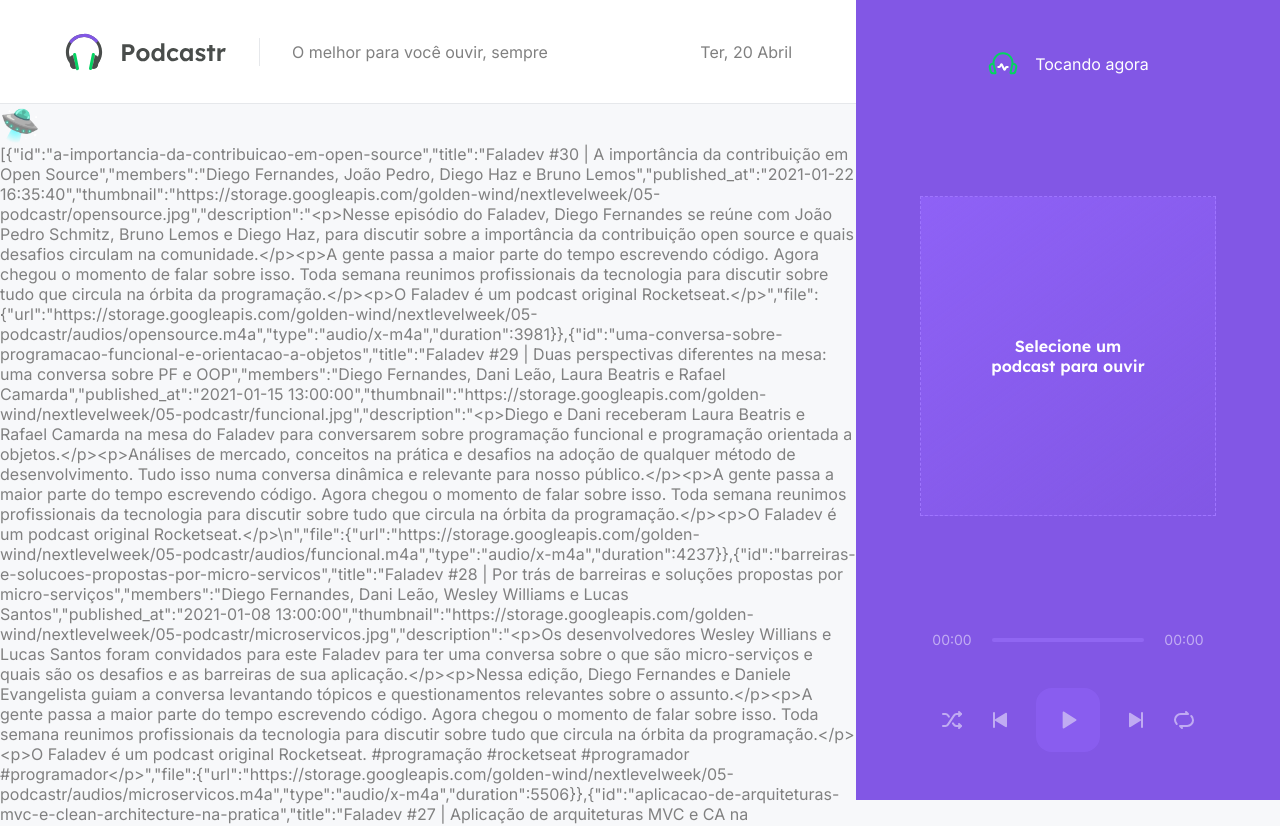
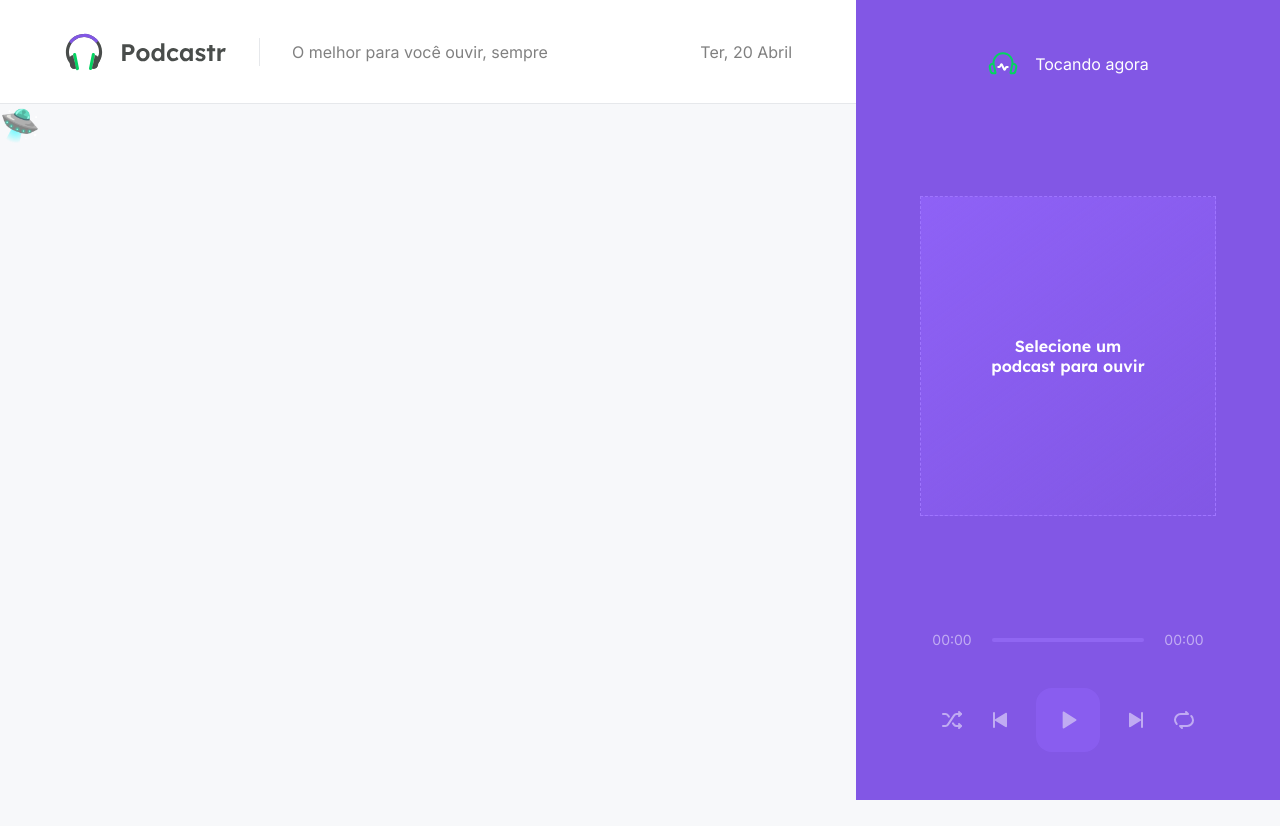
Before and after one commit to cpelichek/podcastr, a Next.js app: page / in a window 1280 px wide. Shown: the top 826 px of the page. After the commit the page ends 800 px from the top, so only its background shows below. Built offline with nearby package versions, Linux system fonts and the light colour scheme; data requests are answered from the project's data file.

Commit message:
Replaced the API strategy, now instead of SSR we are using SSG (Static Site Generation), which is one of the coolest new improvements in front-end technology

```diff
--- a/src/pages/index.tsx
+++ b/src/pages/index.tsx
@@ -3,14 +3,15 @@
   return (
     <>
       <h1>🛸</h1>
-      <p>{JSON.stringify(props.episodes)}</p>
+      {/* <p>{JSON.stringify(props.episodes)}</p> */}
     </>
   );
 }
 
-//API usando modelo SSR (Server Side Rendering)
-export async function getServerSideProps() {
-  //quando usamos o método getServerSideProps, o primeiro carregamento é feito pela camada do Next.js (que é o servidor Node.js da nossa aplicação), e não no browser da nossa aplicação. Então se olharmos no terminal onde estamos rodando o Next.js, veremos que os dados foram carregados e são exibidos, mas não são exibidos no console do browser, pois os dados foram carregados na camada de servidor, e não na camada de browser
+//API usando modelo SSG (Static Site Generation)
+// Assim que o primeiro usuário final acessa essa página, criamos uma versão estática dela, ou seja um html, e servimos ela para todos que a acessarem a partir de então - não importa quantas pessoas acessarem, elas receberão o mesmo conteúdo. Essa estratégia é boa quando não precisamos atualizar o conteúdo a cada instante, logo não queremos sobrecarregar nosso servidor com requisições à página e gastar recursos desnecessariamente, que é um problema da estratégia SSR que testamos antes. Com SSG nossa página será atualizada apenas quando quisermos que o servidor a renderize novamente, pode ser a cada tantos minutos ou até mesmo dias, um intervalo de tempo escolhido por nós para atender nossas necessidades, e nossa página fica muito mais performática.
+export async function getStaticProps() {
+  //trocamos de getServerSideProps
   const response = await fetch("http://localhost:3333/episodes");
   const data = await response.json();
 
@@ -18,5 +19,8 @@
     props: {
       episodes: data,
     },
+    revalidate: 60 * 60 * 8, //adicionamos ravalidate, que recebe um número em segundos com a frequência com que queremos gerar uma nova versão dessa página
   };
 }
+// O recurso de Static Site Generation só funciona em produção, então precisamos criar uma build do projeto para simular a aplicação rodando em produção: para isso no terminal rodamos os comando yarn build e yarn start, e já no log do yarn build nós podemos verificar se nossa página está sendo gerada usando a estratégia SSG ou não
+// Nós podemos atestar o funcionamento da nossa estratégia em Developer Tools na aba Network, ou ainda no próprio terminal onde estivermos rodando nosso servidor mockado (pelo comando yarn server) pois se ao recarregarmos a página não obtivemos novo input do json-server significa que ele não precisou servir novamente, ou seja a página não precisou fazer uma nova requisição, pois ela já havia sido gerada com os dados inclusos -- resumindo, após a primeira vez que a página é gerada, nenhuma outra requisição foi feita, porque nenhuma outra chamada à API foi feita. Esse é um dos diferenciais do Next.js e um dos maiores avanços na área de front-end dos últimos anos.
```
